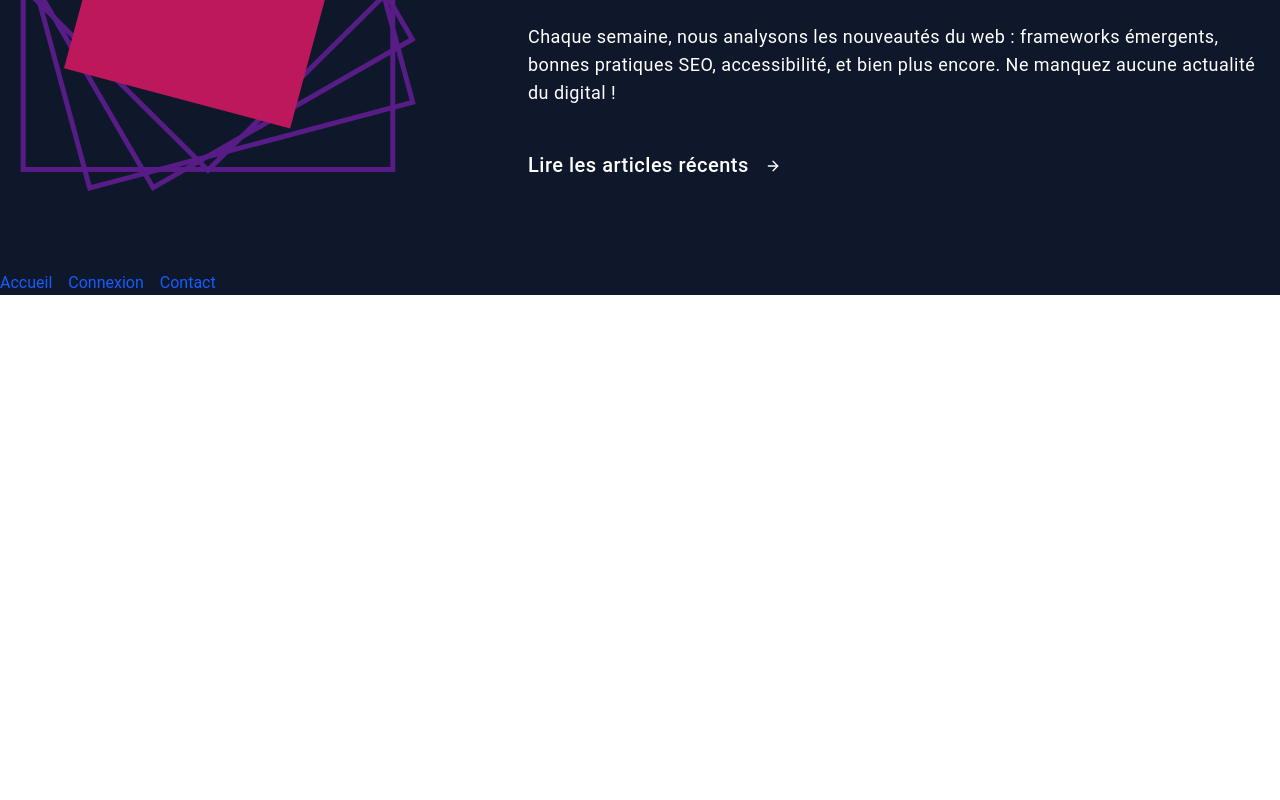
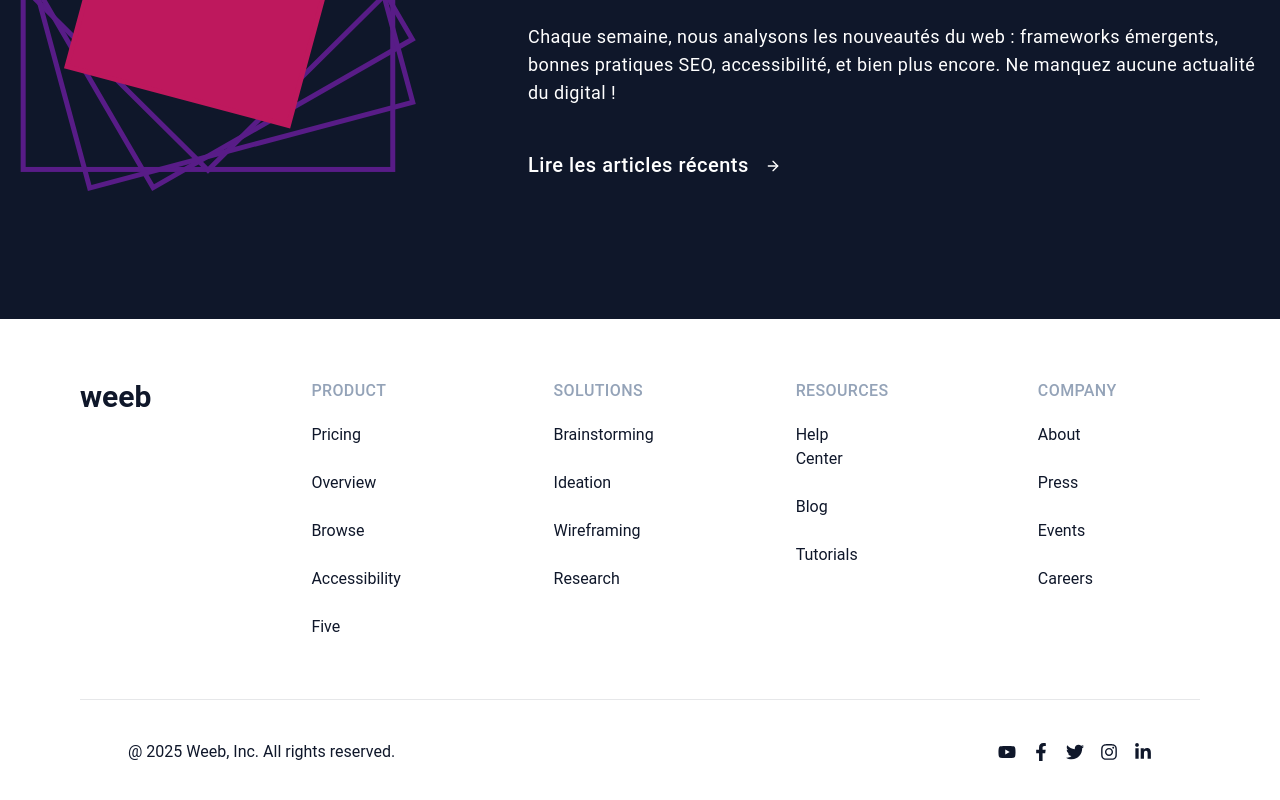
Before and after one commit to mMormin/weeb_Maxime_Mormin-Boudot, a React (Vite) app: page / in a window 1280 px wide. Shown: the part 2645-3445 px from the top of the page. Before the commit the page ends 2956 px from the top, so only its background shows below. Built offline with nearby package versions, Linux system fonts and the light colour scheme.

Commit message:
feat: add footer

```diff
--- a/package.json
+++ b/package.json
@@ -14,6 +14,7 @@
     "motion": "^12.23.0",
     "react": "^19.1.0",
     "react-dom": "^19.1.0",
+    "react-icons": "^5.5.0",
     "react-router": "^7.6.3"
   },
   "devDependencies": {
--- a/src/components/layout/Footer.tsx
+++ b/src/components/layout/Footer.tsx
@@ -1,19 +1,132 @@
-import { Link } from "react-router";
+import { motion, useAnimationFrame, useMotionValue } from "motion/react";
+import { useState } from "react";
+import {
+  FaYoutube,
+  FaFacebookF,
+  FaTwitter,
+  FaInstagram,
+  FaLinkedinIn,
+} from "react-icons/fa";
+
+const socialLinks = [
+  { label: "YouTube", Icon: FaYoutube, href: "https://youtube.com" },
+  { label: "Facebook", Icon: FaFacebookF, href: "https://facebook.com" },
+  { label: "X", Icon: FaTwitter, href: "https://twitter.com" },
+  { label: "Instagram", Icon: FaInstagram, href: "https://instagram.com" },
+  { label: "LinkedIn", Icon: FaLinkedinIn, href: "https://linkedin.com" },
+];
+
+const footerLinks = {
+  Product: [
+    { label: "Pricing", href: "/pricing" },
+    { label: "Overview", href: "/overview" },
+    { label: "Browse", href: "/browse" },
+    { label: "Accessibility", href: "/accessibility" },
+    { label: "Five", href: "/five" },
+  ],
+  Solutions: [
+    { label: "Brainstorming", href: "/brainstorming" },
+    { label: "Ideation", href: "/ideation" },
+    { label: "Wireframing", href: "/wireframing" },
+    { label: "Research", href: "/research" },
+  ],
+  Resources: [
+    { label: "Help Center", href: "/help-center" },
+    { label: "Blog", href: "/blog" },
+    { label: "Tutorials", href: "/tutorials" },
+  ],
+  Company: [
+    { label: "About", href: "/about" },
+    { label: "Press", href: "/press" },
+    { label: "Events", href: "/events" },
+    { label: "Careers", href: "/careers" },
+  ],
+};
+
+const VibratingIcon = ({
+  Icon,
+  label,
+  href,
+}: {
+  Icon: React.ElementType;
+  label: string;
+  href: string;
+}) => {
+  const [hovered, setHovered] = useState(false);
+  const x = useMotionValue(0);
+  const y = useMotionValue(0);
+
+  useAnimationFrame(() => {
+    if (hovered) {
+      x.set((Math.random() - 0.5) * 2);
+      y.set((Math.random() - 0.5) * 2);
+    } else {
+      x.set(0);
+      y.set(0);
+    }
+  });
+
+  return (
+    <motion.a
+      href={href}
+      aria-label={label}
+      className="hover:text-secondary transition-colors duration-200"
+      target="_blank"
+      rel="noopener noreferrer"
+      style={{ x, y }}
+      onMouseEnter={() => setHovered(true)}
+      onMouseLeave={() => setHovered(false)}
+    >
+      <Icon />
+    </motion.a>
+  );
+};
 
 const Footer = () => {
   return (
-    <footer>
-      <nav className="mb-4 space-x-4">
-        <Link to="/" className="text-blue-600 hover:underline">
-          Accueil
-        </Link>
-        <Link to="/login" className="text-blue-600 hover:underline">
-          Connexion
-        </Link>
-        <Link to="/contact" className="text-blue-600 hover:underline">
-          Contact
-        </Link>
-      </nav>
+    <footer className="bg-white mt-12 px-6 md:px-20 py-15">
+      <div className="flex flex-col md:flex-row justify-between mb-15 gap-40">
+        <div className="mb-8 md:mb-0">
+          <p className="font-bold text-3xl text-black">weeb</p>
+        </div>
+
+        <div className="grid grid-cols-2 md:grid-cols-4 gap-60 mr-40">
+          {Object.entries(footerLinks).map(([section, links]) => (
+            <div key={section}>
+              <h3 className="font-medium text-blue tracking-wide uppercase mb-5">
+                {section}
+              </h3>
+
+              <ul className="space-y-6 text-black">
+                {links.map(({ label, href }) => (
+                  <li key={label}>
+                    <a
+                      href={href}
+                      className="hover:underline hover:underline-offset-2 hover:text-secondary hover:font-extralight transition-all duration-100"
+                    >
+                      {label}
+                    </a>
+                  </li>
+                ))}
+              </ul>
+            </div>
+          ))}
+        </div>
+      </div>
+
+      <hr className="border-primary/10" />
+
+      <div className="flex flex-col md:flex-row justify-between items-center px-6 md:px-12 pt-10">
+        <p className="text-black mb-4 md:mb-0">
+          @ 2025 Weeb, Inc. All rights reserved.
+        </p>
+
+        <div className="flex space-x-4 text-black text-lg">
+          {socialLinks.map(({ label, Icon, href }) => (
+            <VibratingIcon key={label} Icon={Icon} href={href} label={label} />
+          ))}
+        </div>
+      </div>
     </footer>
   );
 };
--- a/src/index.css
+++ b/src/index.css
@@ -3,6 +3,9 @@
 @theme {
   --font-roboto: Roboto, sans-serif;
   --color-primary: #0f172a;
+  --color-black: #0f172a;
   --color-secondary: #c084fc;
+  --color-gray: #e2e8f0;
+  --color-blue: #94a3b8;
   --text-large: 4.375rem;
 }
--- a/src/pages/Home/sections/Partners.tsx
+++ b/src/pages/Home/sections/Partners.tsx
@@ -13,15 +13,15 @@ const Partners = () => {
         </h2>
 
         <div className="flex items-center justify-center gap-20">
-          <img src={logoSf} alt="Illustration" className="w-full" />
+          <img src={logoSf} alt="Illustration" className="size-auto" />
 
-          <img src={logoZ} alt="Illustration" className="w-full" />
+          <img src={logoZ} alt="Illustration" className="size-auto" />
 
-          <img src={logoS} alt="Illustration" className="w-full" />
+          <img src={logoS} alt="Illustration" className="size-auto" />
 
-          <img src={logoW} alt="Illustration" className="w-full" />
+          <img src={logoW} alt="Illustration" className="size-auto" />
 
-          <img src={logoA} alt="Illustration" className="w-full" />
+          <img src={logoA} alt="Illustration" className="size-auto" />
         </div>
       </div>
     </section>
```
Also changed, not shown: 1 other file (tests, documents, lock files or other folders).
